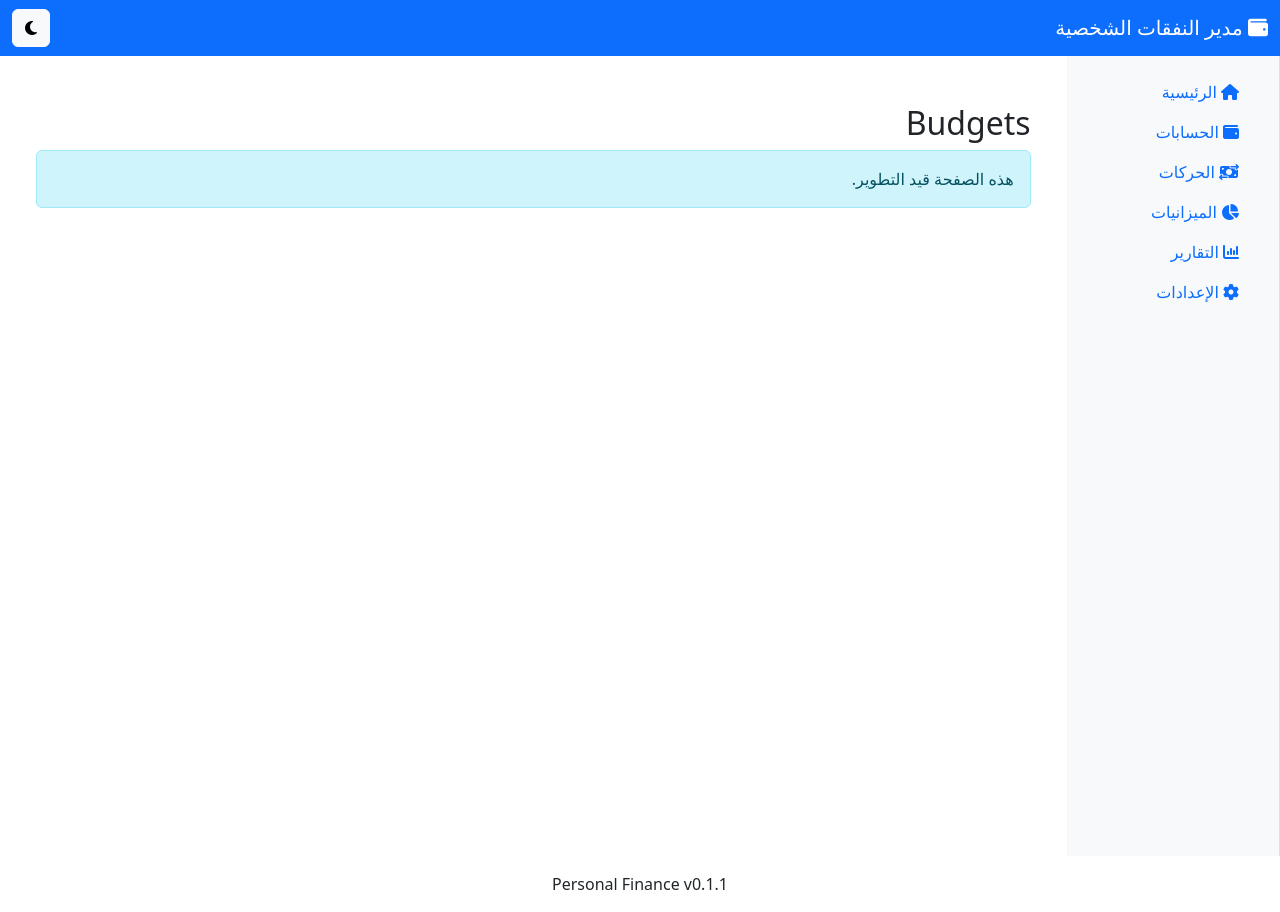
After one commit to Bahaa-Fayed/PersonalFinance, a Flask app: page /budgets in a window 1280 px wide. The commit adds this page. Run offline with Flask 3, Linux system fonts and the light colour scheme.

Commit message:
v0.2.0: Prepare project structure and navigation

```diff
--- /dev/null
+++ b/app/budgets/routes.py
@@ -0,0 +1,8 @@
+from flask import render_template
+
+from . import budgets_bp
+
+
+@budgets_bp.route("/budgets")
+def index():
+    return render_template("budgets/index.html")
--- a/app/templates/base.html
+++ b/app/templates/base.html
@@ -37,22 +37,18 @@ href="{{ url_for('static', filename='css/dark.css') }}">
 {% include "components/navbar.html" %}
 
 <div class="container-fluid">
-
     <div class="row">
 
         {% include "components/sidebar.html" %}
 
-<main class="col">
-
+        <main class="col-12 col-md-10 p-4">
             {% include "components/alerts.html" %}
 
             {% block content %}
             {% endblock %}
-
         </main>
 
     </div>
-
 </div>
 
 {% include "components/footer.html" %}
--- /dev/null
+++ b/app/templates/budgets/index.html
@@ -0,0 +1,19 @@
+{% extends "base.html" %}
+
+{% block title %}
+Budgets
+{% endblock %}
+
+{% block content %}
+
+<div class="container py-4">
+
+    <h2>Budgets</h2>
+
+    <div class="alert alert-info">
+        هذه الصفحة قيد التطوير.
+    </div>
+
+</div>
+
+{% endblock %}
--- a/app/templates/components/sidebar.html
+++ b/app/templates/components/sidebar.html
@@ -1,66 +1,46 @@
-<div
-class="col-md-2 bg-light p-3 min-vh-100">
-
+<div class="col-12 col-md-2 bg-light border-start p-3 min-vh-100">
     <ul class="nav flex-column">
 
         <li class="nav-item">
-
-<a
-class="nav-link"
-href="#">
-
-🏠 الرئيسية
-
+            <a class="nav-link active" href="{{ url_for('dashboard.index') }}">
+                <i class="fa-solid fa-house ms-2"></i>
+                الرئيسية
             </a>
-
         </li>
 
-<li>
-
-<a
-class="nav-link"
-href="#">
-
-💳 الحسابات
-
+        <li class="nav-item">
+            <a class="nav-link" href="{{ url_for('accounts.index') }}">
+                <i class="fa-solid fa-wallet ms-2"></i>
+                الحسابات
             </a>
-
         </li>
 
-<li>
-
-<a
-class="nav-link"
-href="#">
-
-💰 الحركات
-
+        <li class="nav-item">
+            <a class="nav-link" href="{{ url_for('transactions.index') }}">
+                <i class="fa-solid fa-money-bill-transfer ms-2"></i>
+                الحركات
             </a>
-
         </li>
 
-<li>
-
-<a
-class="nav-link"
-href="#">
-
-📊 الميزانية
-
+        <li class="nav-item">
+            <a class="nav-link" href="{{ url_for('budgets.index') }}">
+                <i class="fa-solid fa-chart-pie ms-2"></i>
+                الميزانيات
             </a>
-
         </li>
 
-<li>
+        <li class="nav-item">
+            <a class="nav-link" href="{{ url_for('reports.index') }}">
+                <i class="fa-solid fa-chart-column ms-2"></i>
+                التقارير
+            </a>
+        </li>
 
-<a
-class="nav-link"
-href="#">
-
-📈 التقارير
-
+        <li class="nav-item">
+            <a class="nav-link" href="{{ url_for('settings.index') }}">
+                <i class="fa-solid fa-gear ms-2"></i>
+                الإعدادات
             </a>
-
         </li>
 
     </ul>
```
Also changed, not shown: app/__init__.py (+10 -1 lines), app/accounts/__init__.py (added, +8 -0 lines), app/accounts/routes.py (added, +8 -0 lines), app/budgets/__init__.py (added, +8 -0 lines), app/settings/__init__.py (added, +8 -0 lines), app/settings/routes.py (added, +8 -0 lines), app/templates/accounts/index.html (added, +19 -0 lines), app/templates/settings/index.html (added, +19 -0 lines), app/templates/transactions/index.html (added, +19 -0 lines), app/transactions/__init__.py (added, +8 -0 lines), app/transactions/routes.py (added, +8 -0 lines), 2 other files. Lines whose indentation alone changed are shown as unchanged.
